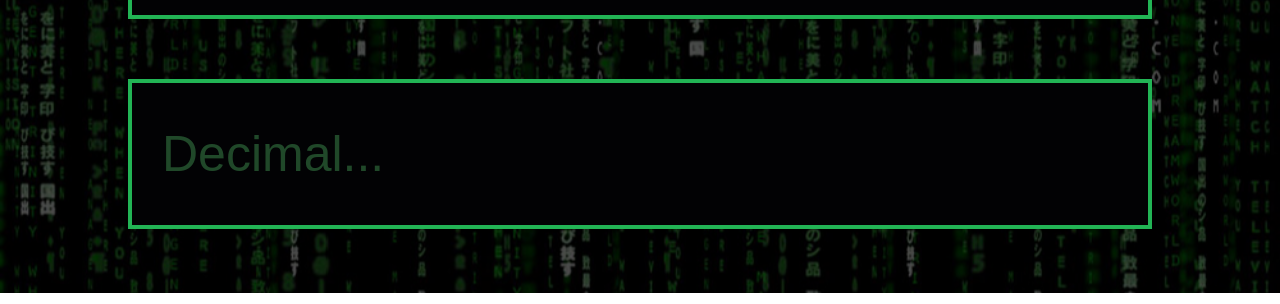
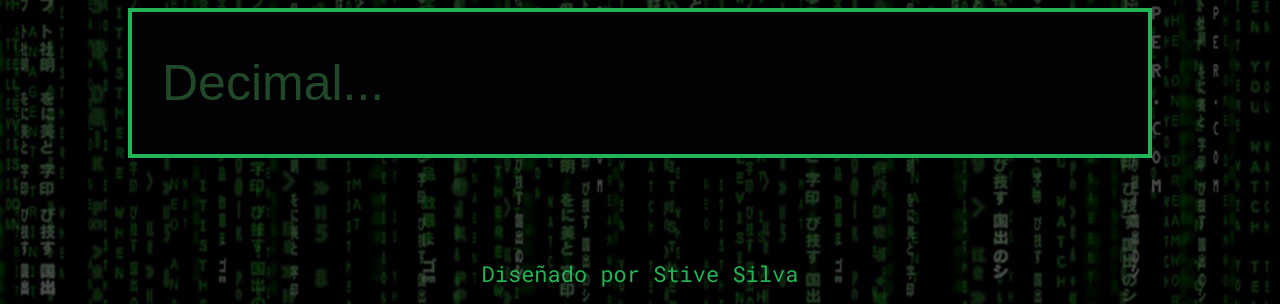
Before and after one commit to LuisStiveSilva/bin2dec, a plain HTML site: page index.html in a window 1280 px wide. Shown: the part 507-811 px from the top of the page. Drawn offline with Linux system fonts and the light colour scheme.

Commit message:
back fixed

```diff
--- a/app/scss/_global.scss
+++ b/app/scss/_global.scss
@@ -17,7 +17,16 @@ body {
   font-family: "Roboto Mono", monospace;
   font-size: 1.5rem;
   line-height: 1.3;
-  height: 100%;
+  // height: 100%;
+
+  background-attachment: fixed;
+  background-image: url(../../images/background-1.png);
+  background-size: cover;
+  background-position: center;
+  width: 100%;
+  height: inherit;
+  position: absolute;
+  z-index: -1;
 }
 
 h1 {
--- a/app/scss/_main.scss
+++ b/app/scss/_main.scss
@@ -5,7 +5,7 @@
   flex-direction: column;
   justify-content: center;
   align-items: center;
-  padding-top: 20px;
+  padding-top: 50px;
 }
 
 .border {
@@ -57,6 +57,8 @@
   position: relative;
   width: 100%;
   color: $green;
+  padding-top: 50px;
+  padding-bottom: 20px;
   @include tablet {
     font-size: 2rem;
   }
@@ -66,19 +68,3 @@
   color: $green;
   font-size: 2.5rem;
 }
-
-.background {
-  background-attachment: fixed;
-  background-image: url(../../images/background.jpg);
-  background-size: cover;
-  background-position: center;
-  width: 100%;
-  height: inherit;
-  position: absolute;
-  z-index: -1;
-}
-
-.main {
-  height: 100%;
-  background-color: rgba($color: #000000, $alpha: 0.7);
-}
--- a/index.html
+++ b/index.html
@@ -14,19 +14,15 @@
     <title>Bin2Dec</title>
 </head>
 <body>
-    <div class="main">
-        <div class="background">
-        </div>
     <div class="container">
         <h1 class="title">Bin2Dec</h1>
-            <div class="subtitle">
-                <p>Diseñado por Stive Silva</p>
-                <a href="https://github.com/LuisStiveSilva" target="_blank"> <i class="fab fa-github"></i></a>
-            </div>
         <input type="number" class="border" name="binary" id="binary" autofocus placeholder="Binario...">
         <button id="button" class="button border"><span class="button__text">Convertir</span></button>
         <input type="number" class="border" name="decimal" id="decimal" disabled placeholder="Decimal...">
     </div>
+    <div class="subtitle">
+        <p>Diseñado por Stive Silva</p>
+        <a href="https://github.com/LuisStiveSilva" target="_blank"> <i class="fab fa-github"></i></a>
     </div>
     <script src="https://kit.fontawesome.com/dc56f53266.js" crossorigin="anonymous"></script>
     <script src="app/js/scripts.js"></script>
```
Also changed, not shown: dist/styles.css, images/background-1.png (added), images/background.jpg (deleted), 1 other file. Lines whose indentation alone changed are shown as unchanged.
